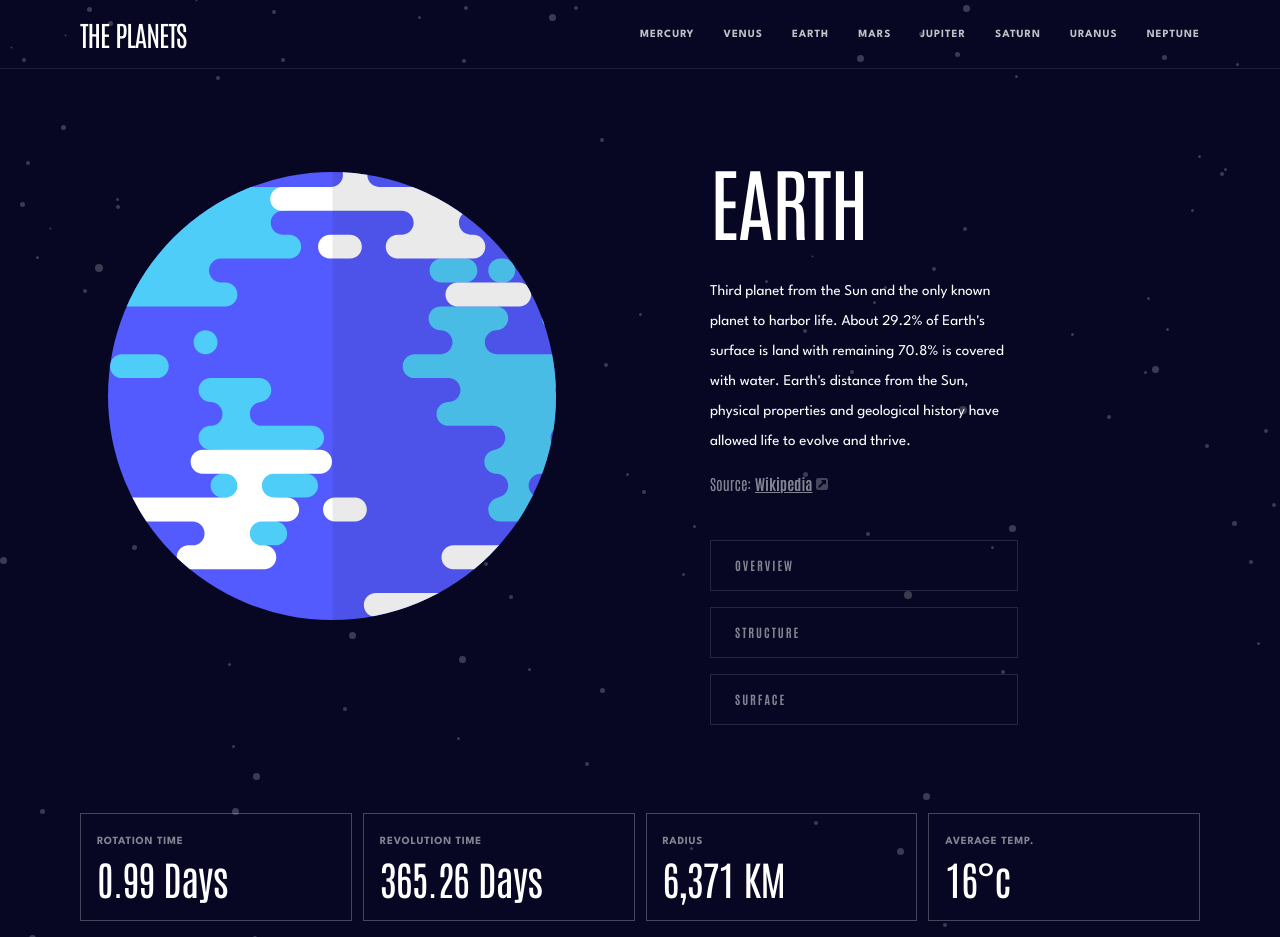
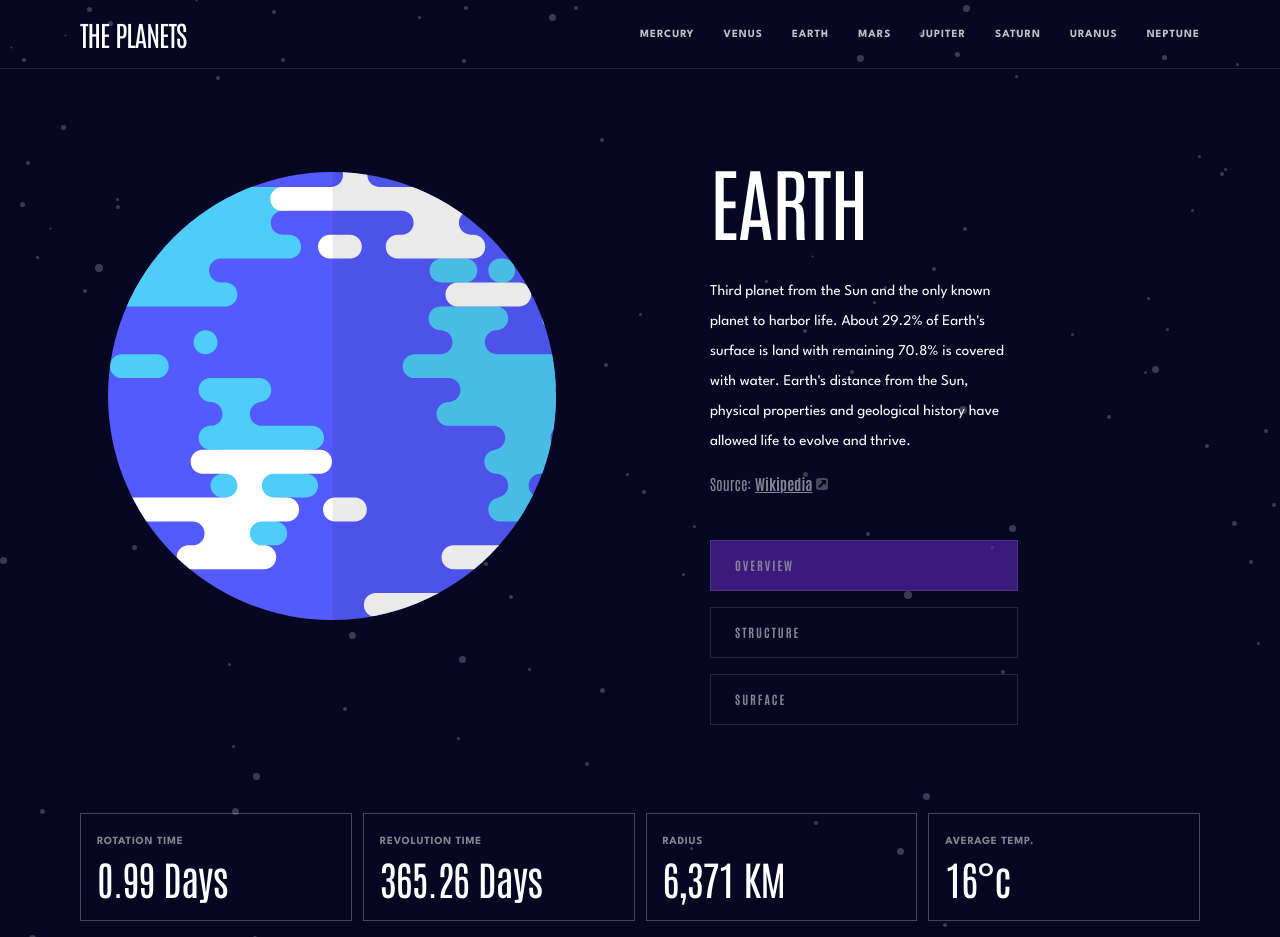
Before and after one commit to DemetreBerdzenadze7/planets-site, a React (Vite) app: page /Earth in a window 1280 px wide. Built offline with nearby package versions, Linux system fonts and the light colour scheme.

Commit message:
feat: implement context for active tab management; update PlanetHero and PlanetTabs components for dynamic content display

```diff
--- a/src/components/planets/PlanetHero.tsx
+++ b/src/components/planets/PlanetHero.tsx
@@ -1,7 +1,9 @@
+import { usePlanet } from "../../context/Context";
 import PlanetTabs from "./PlanetTabs";
 import type { Planet } from "./planetType";
 
 const PlanetHero = ({ planet }: { planet: Planet }) => {
+  const { activeTab } = usePlanet();
   return (
     <div className="flex flex-col items-center mt-15.75 lg:flex-row lg:justify-center">
       <img
@@ -16,7 +18,11 @@ const PlanetHero = ({ planet }: { planet: Planet }) => {
             {planet.name}
           </h1>
           <p className="text-[11px] leading-loose font-menu text-white text-center md:text-left lg:text-[15px]">
-            {planet.overview.content}
+            {activeTab === "overview"
+              ? planet.overview.content
+              : activeTab === "structure"
+                ? planet.structure
+                : planet.geology}
           </p>
 
           <div className="flex justify-center mt-2.5 md:justify-start md:mt-8 lg:mt-3">
--- a/src/components/planets/PlanetTabs.tsx
+++ b/src/components/planets/PlanetTabs.tsx
@@ -1,13 +1,20 @@
+import { usePlanet } from "../../context/Context";
 import { tabs } from "./planetType";
 
 const PlanetTabs = () => {
+  const { activeTab, setActiveTab } = usePlanet();
   return (
     <>
       <div className="flex items-center justify-between md:flex-col md:items-stretch md:gap-4">
         {tabs.map((tab) => (
           <button
+            onClick={() => setActiveTab(tab)}
             key={tab}
-            className="text-[12px] font-bold leading-[2.75] tracking-[2px] opacity-[0.5] cursor-pointer text-white uppercase md:border md:border-white/25 md:px-6 md:py-2 md:text-left md:hover:bg-white/10"
+            className={
+              activeTab === tab
+                ? "text-[12px] font-bold leading-[2.75] tracking-[2px] opacity-[0.5] md:bg-earth cursor-pointer text-white uppercase md:border md:border-white/25 md:px-6 md:py-2 md:text-left "
+                : "text-[12px] font-bold leading-[2.75] tracking-[2px] opacity-[0.5] cursor-pointer text-white uppercase md:border md:border-white/25 md:px-6 md:py-2 md:text-left md:hover:bg-white/10"
+            }
           >
             {tab}
           </button>
--- a/src/components/planets/planetType.ts
+++ b/src/components/planets/planetType.ts
@@ -6,6 +6,8 @@ export const tabs: TTabs = ["overview", "structure", "surface"];
 
 export type Planet = (typeof data)[0];
 
+export type ActiveTab = "overview" | "structure" | "surface";
+
 export const stats = [
   { label: "Rotation Time", key: "rotation" },
   { label: "Revolution Time", key: "revolution" },
--- /dev/null
+++ b/src/context/Context.tsx
@@ -0,0 +1,24 @@
+import { createContext, useContext, useState } from "react";
+
+type PlanetContextType = {
+  activeTab: string;
+  setActiveTab: (tab: string) => void;
+};
+
+const PlanetContext = createContext<PlanetContextType | null>(null);
+
+export const PlanetProvider = ({ children }: { children: React.ReactNode }) => {
+  const [activeTab, setActiveTab] = useState("overview");
+
+  return (
+    <PlanetContext.Provider value={{ activeTab, setActiveTab }}>
+      {children}
+    </PlanetContext.Provider>
+  );
+};
+
+export const usePlanet = () => {
+  const context = useContext(PlanetContext);
+  if (!context) throw new Error("usePlanet must be used within PlanetProvider");
+  return context;
+};
--- a/src/pages/Planets.tsx
+++ b/src/pages/Planets.tsx
@@ -4,6 +4,7 @@ import data from "../data/data.json";
 import Container from "../container/Container";
 import PlanetHero from "../components/planets/PlanetHero";
 import PlanetDescription from "../components/planets/PlanetDescription";
+import { PlanetProvider } from "../context/Context";
 
 const Planets = () => {
   const { planetName } = useParams();
@@ -15,6 +16,7 @@ const Planets = () => {
   }
 
   return (
+    <PlanetProvider>
       <Container className="md:px-10">
         <div className="md:hidden">
           <PlanetTabs />
@@ -22,6 +24,7 @@ const Planets = () => {
         <PlanetHero planet={planet} />
         <PlanetDescription planet={planet} />
       </Container>
+    </PlanetProvider>
   );
 };
 
```
Lines whose indentation alone changed are shown as unchanged.
